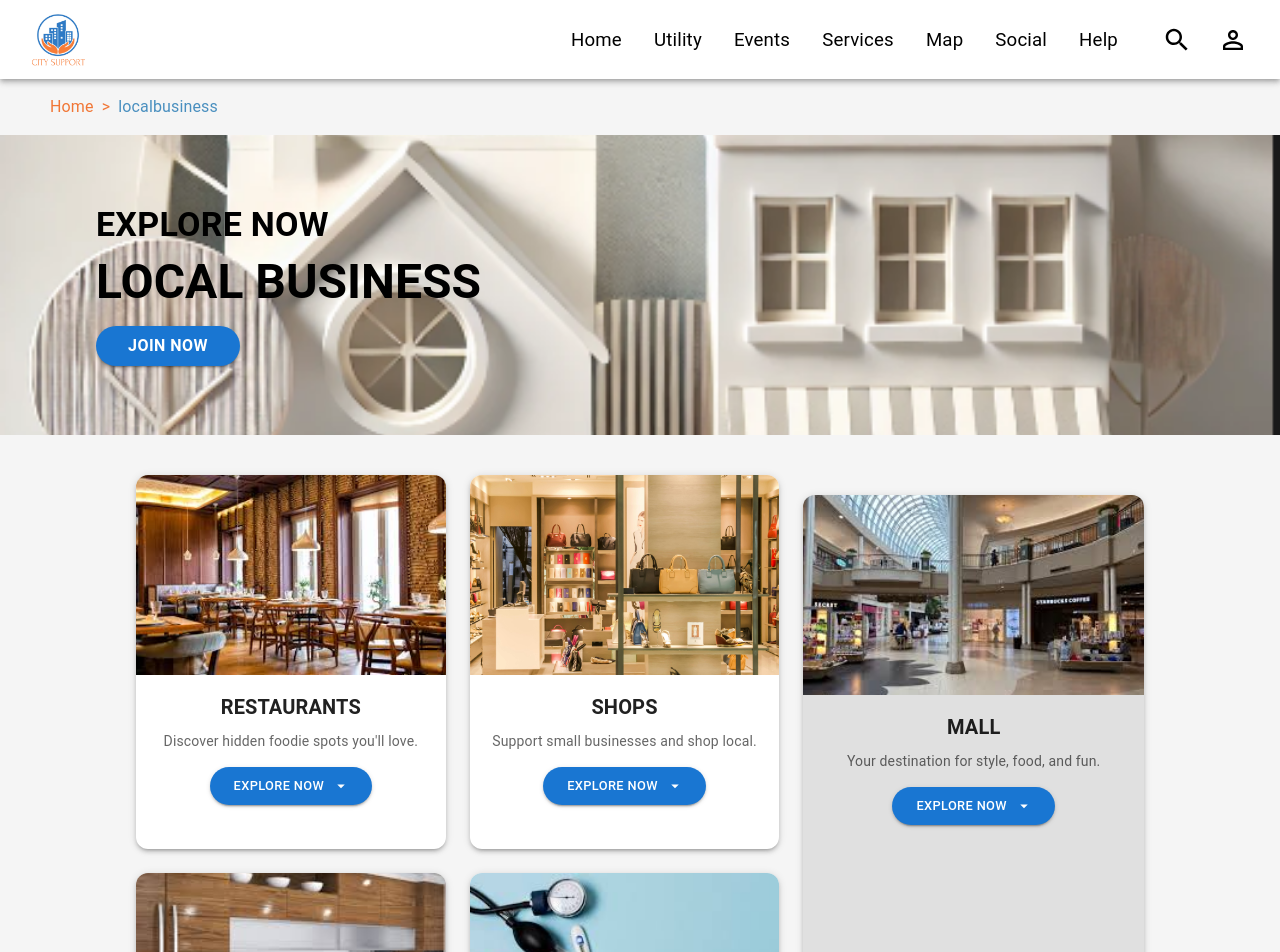
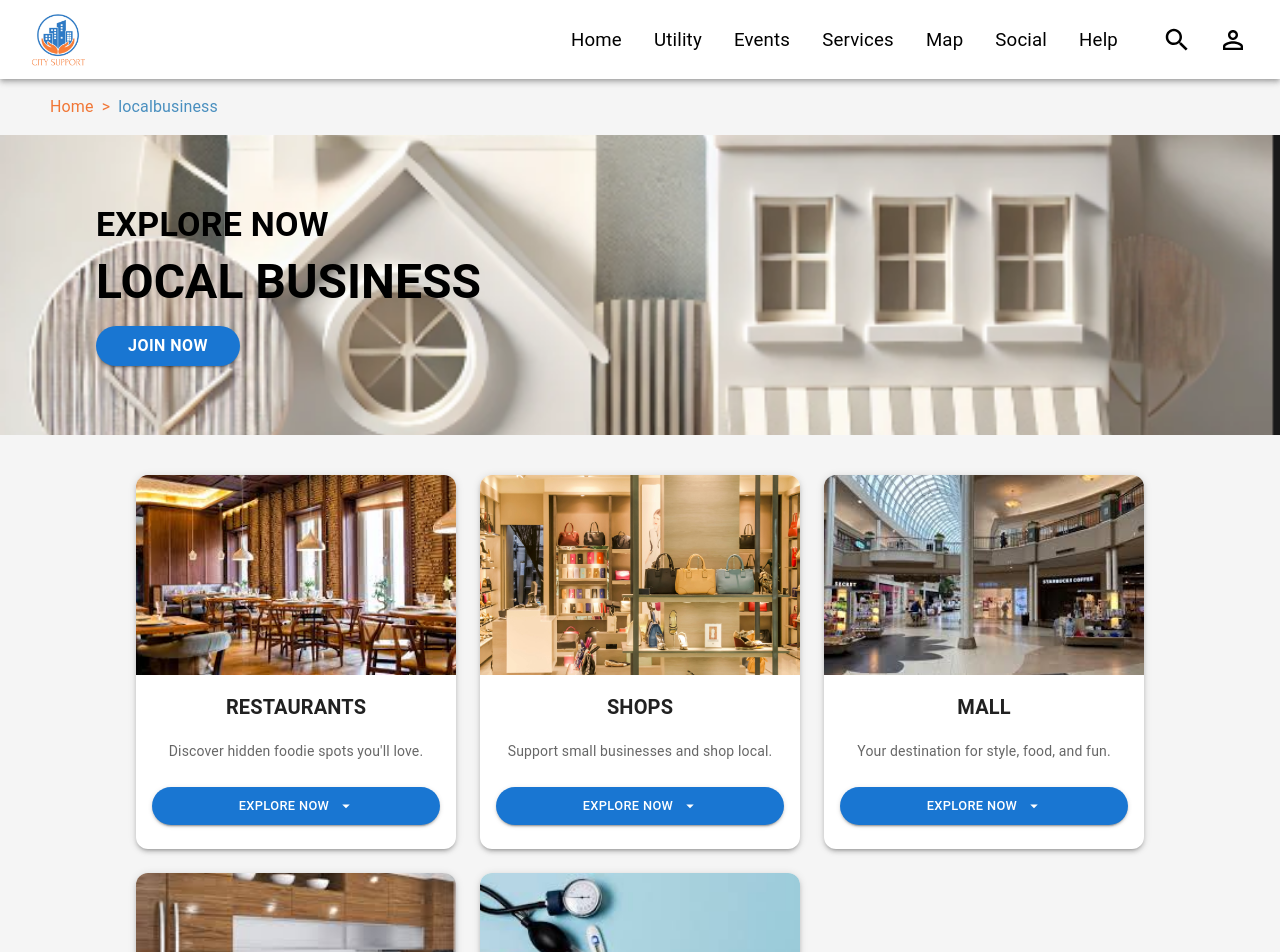
Before and after one commit to Vaibhavi-Patel-24/CitySupport, a React (Create React App) app in the folder client/: page /citysupport/localbusiness in a window 1280 px wide. Shown: the top 952 px of the page. Built offline with nearby package versions, Linux system fonts and the light colour scheme.

Commit message:
localbusiness

```diff
--- a/client/src/pages/LocalBusiness.jsx
+++ b/client/src/pages/LocalBusiness.jsx
@@ -71,11 +71,7 @@ const LocalBusiness = () => {
         <Box
           sx={{
             display: "grid",
-            gridTemplateAreas: `
-              "restaurants shops mall"
-              "furniture medical mall"
-            `,
-            gridTemplateColumns: { xs: "1fr", md: "1fr 1fr 1.1fr" }, // **MALL slightly larger**
+            gridTemplateColumns: { xs: "1fr", sm: "1fr 1fr", md: "1fr 1fr 1fr" }, // 3 columns on medium screens and up
             gridTemplateRows: "1fr 1fr",
             gap: 3,
             alignItems: "stretch",
@@ -88,12 +84,14 @@ const LocalBusiness = () => {
                 borderRadius: "12px",
                 overflow: "hidden",
                 boxShadow: 3,
-            gridArea: category.area,
-            bgcolor: category.title === "MALL" ? "#e0e0e0" : "#fff",
-            margin: category.title === "MALL" ? "20px 0" : "0", // Adds equal top & bottom margin
-            height: "100%", // Same size as other cards
+                bgcolor: "#fff",
+                display: "flex",
+                flexDirection: "column", // Ensures consistent layout for card content
+                height: "100%", // Ensures all cards are of the same height
+                minHeight: "350px", // Minimum height for uniformity
               }}
             >
+              {/* Image Section */}
               <Box
                 sx={{
                   height: "200px", // Keep image size consistent
@@ -102,7 +100,17 @@ const LocalBusiness = () => {
                   backgroundPosition: "center",
                 }}
               />
-          <CardContent sx={{ textAlign: "center", p: 2 }}>
+              {/* Card Content Section */}
+              <CardContent
+                sx={{
+                  textAlign: "center",
+                  p: 2,
+                  flexGrow: 1, // Ensures content fills the card height evenly
+                  display: "flex",
+                  flexDirection: "column",
+                  justifyContent: "space-between",
+                }}
+              >
                 <Typography variant="h6" fontWeight="bold" sx={{ textTransform: "uppercase" }}>
                   {category.title}
                 </Typography>
@@ -128,8 +136,6 @@ const LocalBusiness = () => {
                 </Button>
               </CardContent>
             </Card>
-
-
           ))}
         </Box>
       </Container>
```
Lines whose indentation alone changed are shown as unchanged.
